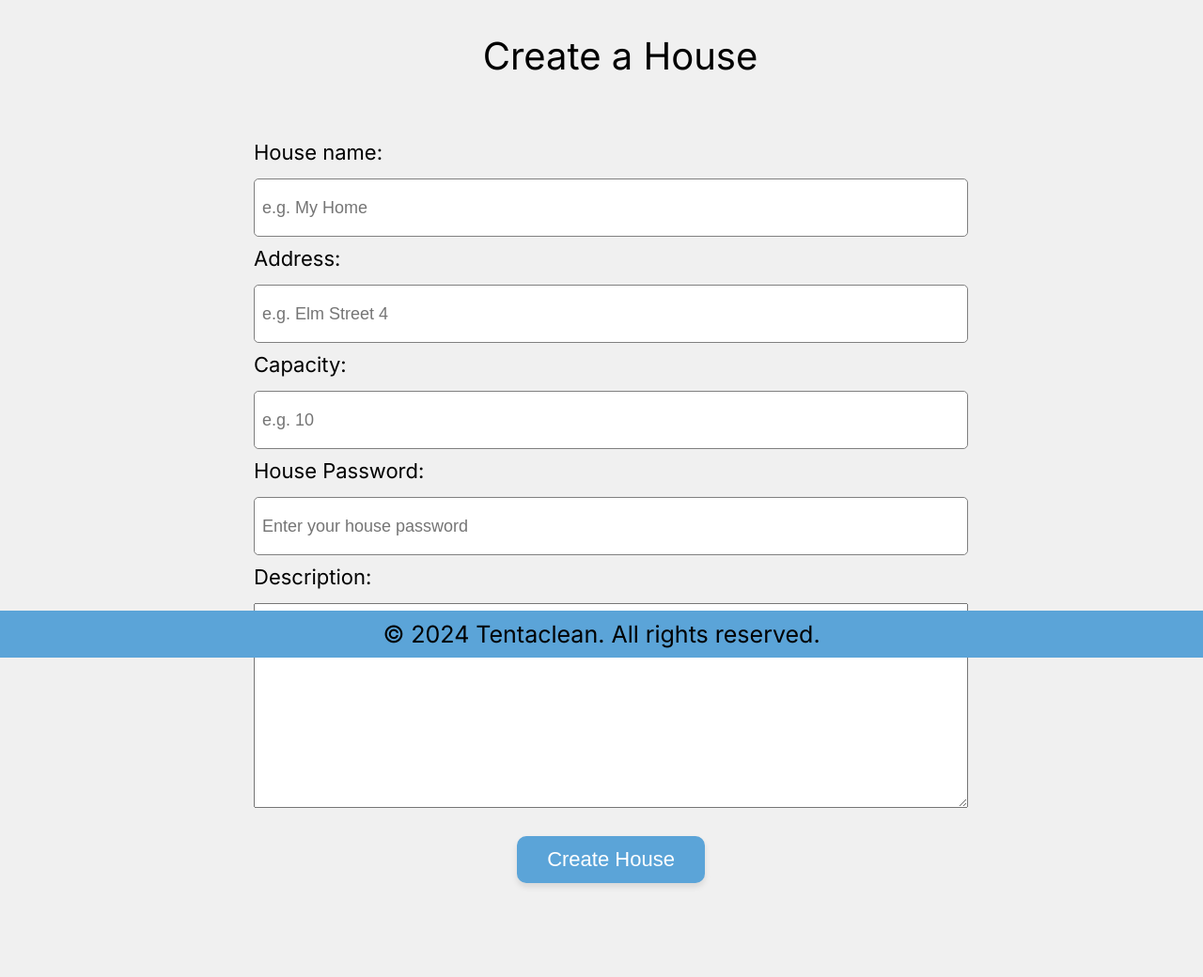
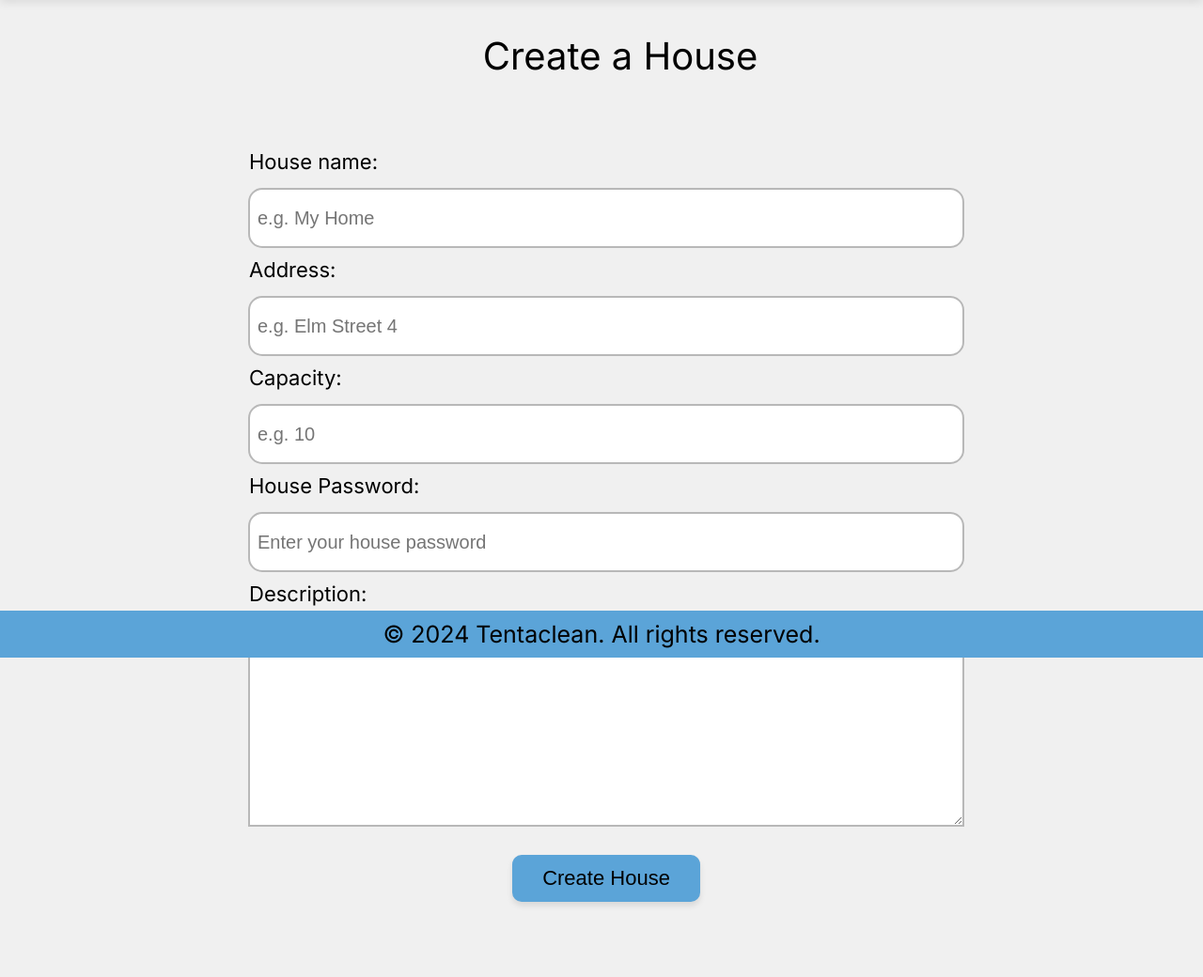
Before and after one commit to woacwoak/tentaclean, a Flask app: page /createhouse in a window 1280 px wide. Shown: the part 100-1140 px from the top of the page at 94% size. After the commit the page ends 1064 px from the top, so only its background shows below. Run offline with Flask 3, Linux system fonts and the light colour scheme; a user stored in the database is signed in; data comes from the database, SQL or seed files in the repository.

Commit message:
I solved major merge conflicts in css

```diff
--- a/static/css/styles.css
+++ b/static/css/styles.css
@@ -4,8 +4,6 @@ body {
     overflow: static;
 }
 
-<<<<<<< HEAD
-=======
 /* Page load animation class */
 .page-load {
     animation: fadeIn 0.5s ease-in;
@@ -21,7 +19,6 @@ body {
     }
 }
 
->>>>>>> 084327c4f7462c7a368dd1382a356ba648823319
 ::selection{
     background-color: #5BA4D8;
     color: white;
@@ -545,16 +491,12 @@ html{
     align-self: center;
     align-items: center;
     width: 760px;
-<<<<<<< HEAD
     padding: 10px;
     padding-left: 20px;
-=======
->>>>>>> 084327c4f7462c7a368dd1382a356ba648823319
 }
 
 #createhouseform label {
     align-self: flex-start;
-<<<<<<< HEAD
     width: 500px;
     margin-bottom: 5px;
 }
@@ -566,25 +508,6 @@ html{
     border: 2px solid #B8B8B8;
     width: 750px;
     font-size: 20px;
-=======
-}
-
-#createhouseform input {
-padding-left: 8px;
-height: 60px;
-border-radius: 5px;
-border: 1px solid grey;
-width: 750px;
-font-size: large;
-transition: all 0.3s ease;
-}
-
-#createhouseform input:focus {
-    outline: none;
-    border-color: #5BA4D8;
-    box-shadow: 0 0 0 3px rgba(91, 164, 216, 0.1);
-    transform: translateY(-2px);
->>>>>>> 084327c4f7462c7a368dd1382a356ba648823319
 }
 
 #descriptionInput {
@@ -597,11 +520,9 @@ transition: all 0.3s ease;
     line-height: 16px;
     width: 750px;
     font-size: large;
-font-family: "Inter", sans-serif;
-<<<<<<< HEAD
-border: 2px solid #B8B8B8;
-=======
-transition: all 0.3s ease;
+    font-family: "Inter", sans-serif;
+    border: 2px solid #B8B8B8;
+    transition: all 0.3s ease;
 }
 
 #descriptionInput:focus {
@@ -609,26 +530,10 @@ transition: all 0.3s ease;
     border-color: #5BA4D8;
     box-shadow: 0 0 0 3px rgba(91, 164, 216, 0.1);
     transform: translateY(-2px);
->>>>>>> 084327c4f7462c7a368dd1382a356ba648823319
 }
 
 
 #createHousebtn {
-<<<<<<< HEAD
-    width: 500px;
-    margin-top: 20px;
-    color: white;
-    background-color: #5ba4d8;
-    border: none;
-    cursor: pointer;
-    font-size: 40px;
-    align-self: center;
-    border-radius: 10px;
-    padding: 10px;
-    font-size: 20px;
-    cursor: pointer;
-    margin-bottom: 100px;
-=======
     margin-top: 20px;
     border-radius: 10px;
     border: none;
@@ -801,7 +682,6 @@ transition: all 0.3s ease;
     font-weight: normal;
 }
 
-<<<<<<< HEAD
 @media screen and (width<=320px){
     .nav{
         display: none;
@@ -810,18 +690,12 @@ transition: all 0.3s ease;
         font-size: 20px;
     }
     #createbtn{
-
         font-size: 20px;
     }
     #joinbtn{
-
         font-size: 20px;
     }
-
-
 }
-=======
->>>>>>> 084327c4f7462c7a368dd1382a356ba648823319
 /* LOGIN ans SIGNUP ERROR HANDLING*/
 /* Base alert style */
 .alert {
@@ -849,8 +734,6 @@ transition: all 0.3s ease;
     background-color: #e74c3c;
 }
 /* END OF LOGIN ans SIGNUP ERROR HANDLING*/
-<<<<<<< HEAD
-=======
 
 /* Task animations */
 @keyframes slideIn {
@@ -982,4 +865,3 @@ input:focus, textarea:focus {
         box-shadow: 0 0 0 3px rgba(91, 164, 216, 0.1);
     }
 }
->>>>>>> 084327c4f7462c7a368dd1382a356ba648823319
```
Also changed, not shown: other parts of static/css/styles.css (+11 -75 lines).
